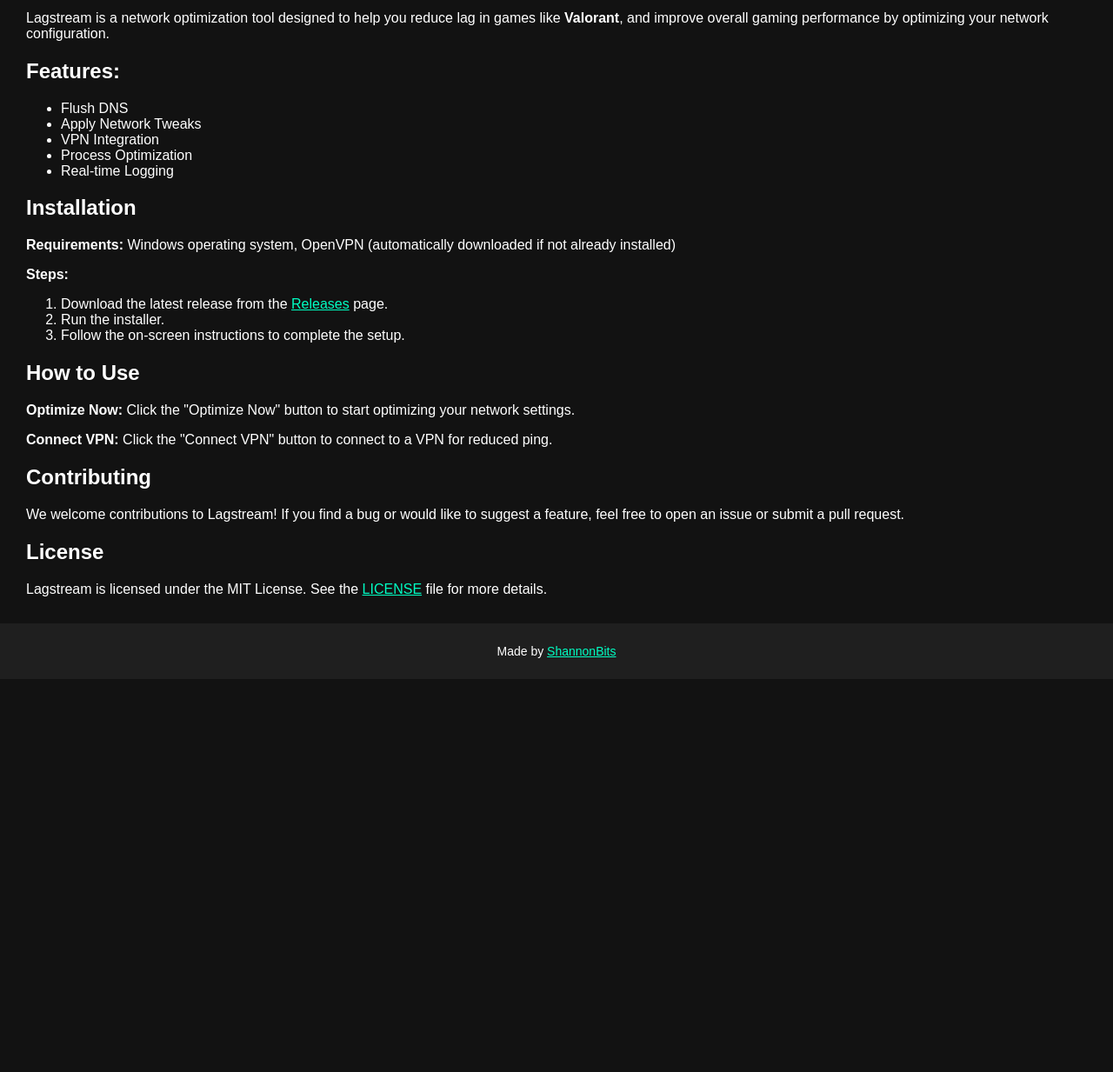
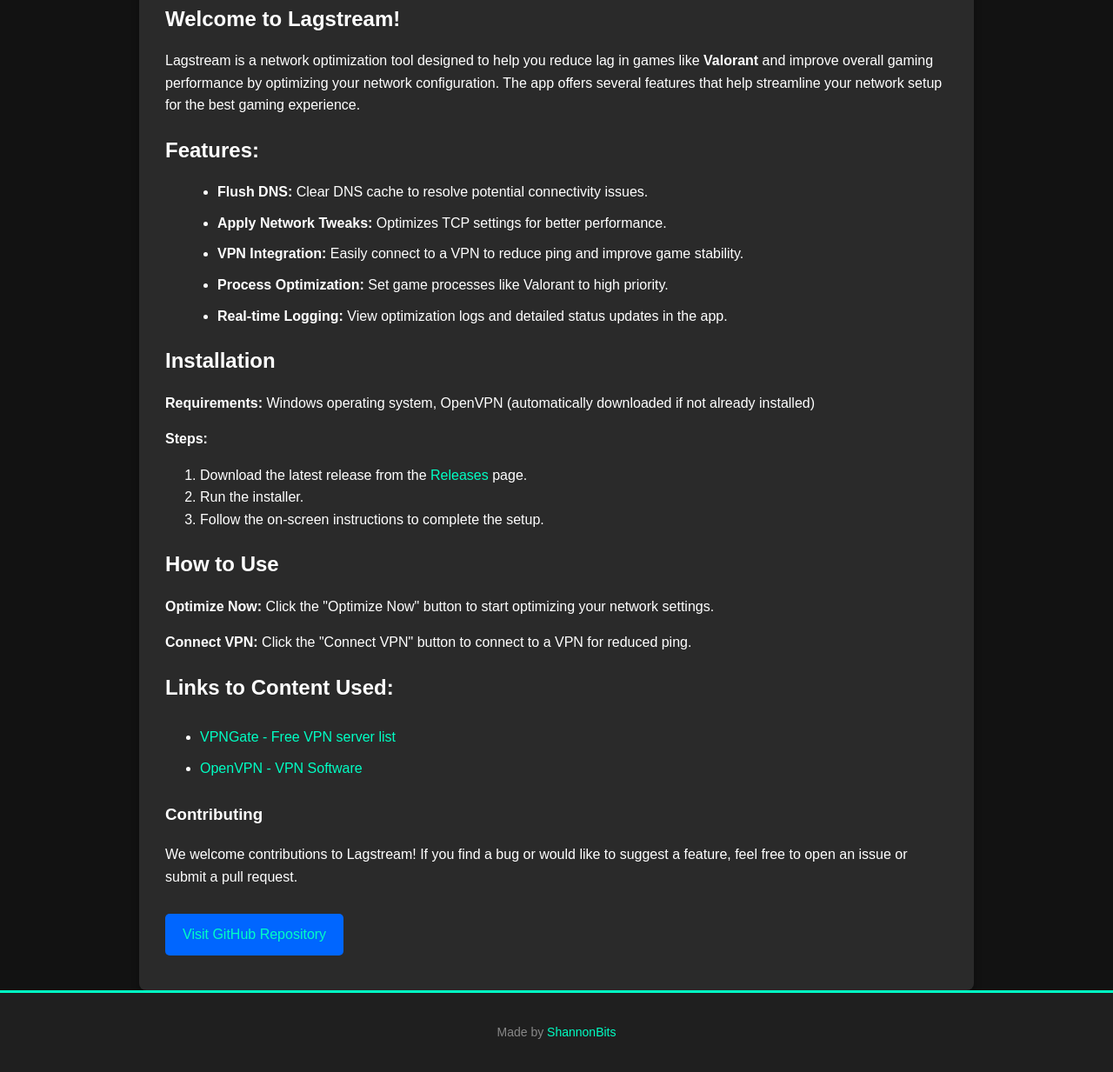
Before and after one commit to shannonbits/lagstream, a plain HTML site: page index.html in a window 1280 px wide. Shown: the part 216-1449 px from the top of the page at 87% size. Before the commit the page ends 997 px from the top, so only its background shows below. Drawn offline with Linux system fonts and the light colour scheme.

Commit message:
Update index.html

```diff
--- a/index.html
+++ b/index.html
@@ -7,36 +7,98 @@
     <link rel="stylesheet" href="https://cdnjs.cloudflare.com/ajax/libs/font-awesome/5.15.4/css/all.min.css">
     <style>
         body {
-            font-family: Arial, sans-serif;
+            font-family: 'Arial', sans-serif;
             background-color: #121212;
             color: white;
             margin: 0;
             padding: 0;
+            line-height: 1.6;
         }
+
         header {
             background-color: #1f1f1f;
             padding: 20px;
             text-align: center;
+            border-bottom: 3px solid #00FFC4;
         }
+
         h1 {
             margin: 0;
             font-size: 36px;
+            color: #00FFC4;
         }
+
         h2 {
             font-size: 24px;
+            margin-bottom: 10px;
+            color: #fff;
         }
+
         section {
             margin: 30px;
         }
+
         a {
             color: #00FFC4;
+            text-decoration: none;
         }
+
+        a:hover {
+            text-decoration: underline;
+        }
+
         footer {
             background-color: #1f1f1f;
-            padding: 10px;
+            padding: 20px;
             text-align: center;
             font-size: 14px;
+            color: #888;
+            border-top: 3px solid #00FFC4;
         }
+
+        .btn {
+            background-color: #0066FF;
+            color: #fff;
+            padding: 10px 20px;
+            border: none;
+            font-size: 16px;
+            cursor: pointer;
+            border-radius: 5px;
+            margin: 10px 0;
+            transition: 0.3s;
+        }
+
+        .btn:hover {
+            background-color: #00FFC4;
+        }
+
+        .content {
+            max-width: 900px;
+            margin: auto;
+            background-color: #2a2a2a;
+            padding: 30px;
+            border-radius: 8px;
+            box-shadow: 0 4px 8px rgba(0, 0, 0, 0.3);
+        }
+
+        .list {
+            margin-left: 20px;
+        }
+
+        .list li {
+            margin-bottom: 10px;
+        }
+
+        .link-section a {
+            font-size: 16px;
+            margin: 5px 0;
+            display: inline-block;
+        }
+
+        .link-section {
+            margin-top: 20px;
+        }
+
     </style>
 </head>
 <body>
@@ -46,17 +108,17 @@
     <h2>Network Optimization for Better Gaming</h2>
 </header>
 
-<section>
+<section class="content">
     <h2>Welcome to Lagstream!</h2>
-    <p>Lagstream is a network optimization tool designed to help you reduce lag in games like <strong>Valorant</strong>, and improve overall gaming performance by optimizing your network configuration.</p>
+    <p>Lagstream is a network optimization tool designed to help you reduce lag in games like <strong>Valorant</strong> and improve overall gaming performance by optimizing your network configuration. The app offers several features that help streamline your network setup for the best gaming experience.</p>
 
     <h2>Features:</h2>
-    <ul>
-        <li>Flush DNS</li>
-        <li>Apply Network Tweaks</li>
-        <li>VPN Integration</li>
-        <li>Process Optimization</li>
-        <li>Real-time Logging</li>
+    <ul class="list">
+        <li><strong>Flush DNS:</strong> Clear DNS cache to resolve potential connectivity issues.</li>
+        <li><strong>Apply Network Tweaks:</strong> Optimizes TCP settings for better performance.</li>
+        <li><strong>VPN Integration:</strong> Easily connect to a VPN to reduce ping and improve game stability.</li>
+        <li><strong>Process Optimization:</strong> Set game processes like Valorant to high priority.</li>
+        <li><strong>Real-time Logging:</strong> View optimization logs and detailed status updates in the app.</li>
     </ul>
 
     <h2>Installation</h2>
@@ -72,11 +134,20 @@
     <p><strong>Optimize Now:</strong> Click the "Optimize Now" button to start optimizing your network settings.</p>
     <p><strong>Connect VPN:</strong> Click the "Connect VPN" button to connect to a VPN for reduced ping.</p>
 
-    <h2>Contributing</h2>
-    <p>We welcome contributions to Lagstream! If you find a bug or would like to suggest a feature, feel free to open an issue or submit a pull request.</p>
+    <h2 class="link-section">Links to Content Used:</h2>
+    <ul class="link-section">
+        <li><a href="https://www.vpngate.net/en/" target="_blank">VPNGate - Free VPN server list</a></li>
+        <li><a href="https://openvpn.net/" target="_blank">OpenVPN - VPN Software</a></li>
+    </ul>
 
-    <h2>License</h2>
-    <p>Lagstream is licensed under the MIT License. See the <a href="LICENSE" target="_blank">LICENSE</a> file for more details.</p>
+    <div class="link-section">
+        <h3>Contributing</h3>
+        <p>We welcome contributions to Lagstream! If you find a bug or would like to suggest a feature, feel free to open an issue or submit a pull request.</p>
+    </div>
+
+    <div class="link-section">
+        <button class="btn"><a href="https://github.com/shannonbits/lagstream" target="_blank">Visit GitHub Repository</a></button>
+    </div>
 </section>
 
 <footer>
```
